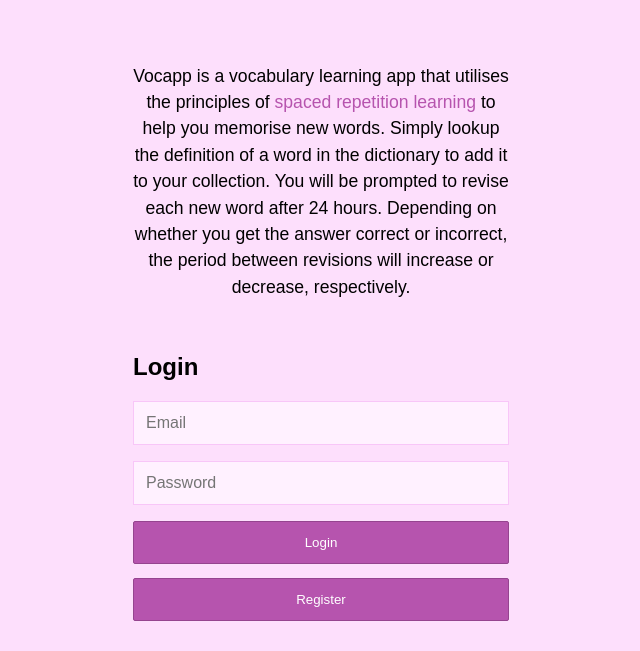
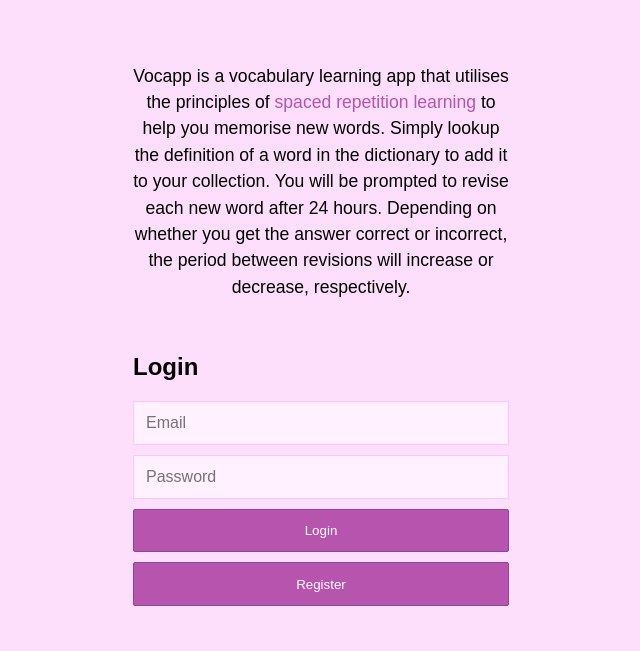
Before and after one commit to neurochilds/vocapp, a FastAPI app: page /login in a window 1280 px wide. Shown: the part 154-805 px from the top of the page, without its empty margins (319-959 px from the left). After the commit the page ends 760 px from the top, so only its background shows below. Run offline with FastAPI, Linux system fonts and the light colour scheme.

Commit message:
Made padding consistent by changing to px value rather than em

```diff
--- a/static/styles.css
+++ b/static/styles.css
@@ -27,7 +27,7 @@
   .middle-container,
   .wide-middle-container {
     margin: 0 auto;
-    padding: 4em 0.25em 1em 0.25em;
+    padding: 4em 0.25em 2em 0.25em;
   }
 
   .middle-container {
@@ -79,7 +79,7 @@
   .middle-container input[type="password"] {
     display: block;
     width: 100%;
-    margin-bottom: 1em;
+    margin-bottom: 10px;
     padding: 0.75em;
     background-color: rgb(255, 241, 255);
     border: 1px solid rgb(248, 198, 248);
@@ -100,7 +100,7 @@
     display: block;
     width: 100%;
     padding: 1em;
-    margin-bottom: 1em;
+    margin-bottom: 10px;
     color: white;
     background-color: #b654ae;
     border: 1px solid #95448f;
```
